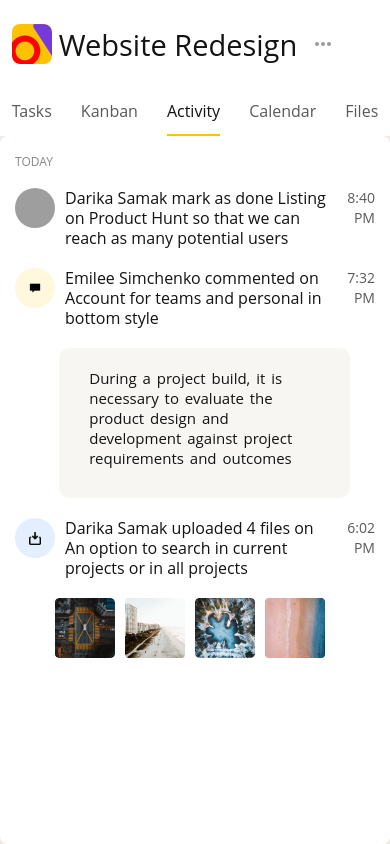
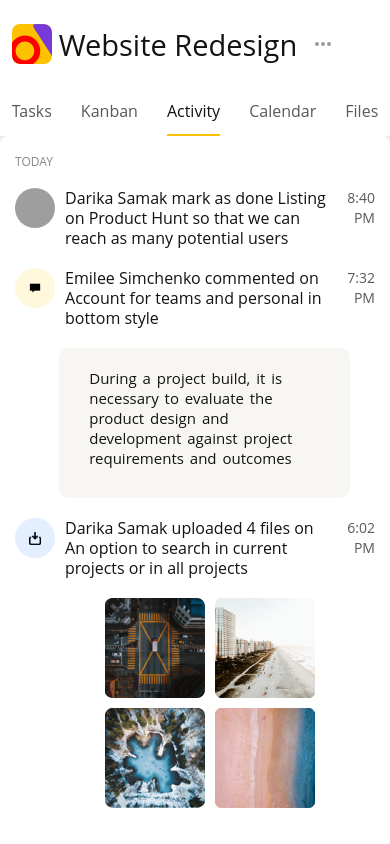
Before and after one commit to AndrewGudi/Internship.github.io, a Vue app in the folder lesson1/: page /Activity in a window 390 px wide. Built offline with nearby package versions, Linux system fonts and the light colour scheme; grey boxes are pictures that could not be loaded.

Commit message:
lesson-7 fix time on task

```diff
--- a/lesson1/src/assets/css/activity.css
+++ b/lesson1/src/assets/css/activity.css
@@ -133,9 +133,15 @@
     .activity__row {
         display: flex;
     }
+    .activity__images{
+        display: flex;
+        flex-wrap: wrap;
+        justify-content: center;
+    }
     .activity__images img {
-        width: 60px;
-        height: 60px;
+        width: 100px;
+        height: 100px;
+        margin-bottom: 10px;
         margin-right: 10px;
     }
     .item-post {
--- a/lesson1/src/assets/scss/tasks.scss
+++ b/lesson1/src/assets/scss/tasks.scss
@@ -76,7 +76,7 @@
       background-size: 16px;
       border-radius: 15px;
       height: 60px;
-      width: 60px;
+      min-width: 60px;
       opacity: 0.7;
       margin-left: 21px;
       border: none;
@@ -262,6 +262,7 @@ form{
   }
   &__time {
     display: flex;
+    flex-wrap: wrap;
     opacity: 0.7;
     justify-content: flex-end;
     width: 12%;
@@ -357,7 +358,6 @@ form{
     height: 100%;
     &__body {
       margin: 0 15px;
-      padding-bottom: 130px;
     }
     &__open-task {
       opacity: 0.5;
--- a/lesson1/src/components/Layout/Content/CleanPage.vue
+++ b/lesson1/src/components/Layout/Content/CleanPage.vue
@@ -11,6 +11,7 @@
   max-width: 730px;
   height: 591px;
   background: #fff;
+  padding-bottom: 10px;
   border-radius: 8px;
   color: #131313;
 }
@@ -18,6 +19,7 @@
   .clean-page{
     display: flex;
     margin: 0;
+    padding-bottom: 130px;
     width: 100%;
     height: 100%;
   }
--- a/lesson1/src/views/Tasks.vue
+++ b/lesson1/src/views/Tasks.vue
@@ -60,10 +60,11 @@ export default defineComponent({
     checkForm: function (e: Event) {
       const Data = new Date()
       let Hour = Data.getHours()
+      const Hours = Data.getHours()
+      const HalfDay = Hours >= 12 ? 'PM' : 'AM'
+      let Minutes: string|number = Data.getMinutes()
       Hour = Hour % 12
-      let Minutes: string|number = Data.getMinutes()
       Minutes = Minutes < 10 ? '0' + Minutes : Minutes
-      const HalfDay = Hour >= 12 ? 'AM' : 'PM'
       if (this.name && this.description) {
         this.tasks.push({
           id: this.id = this.tasks.length,
```
